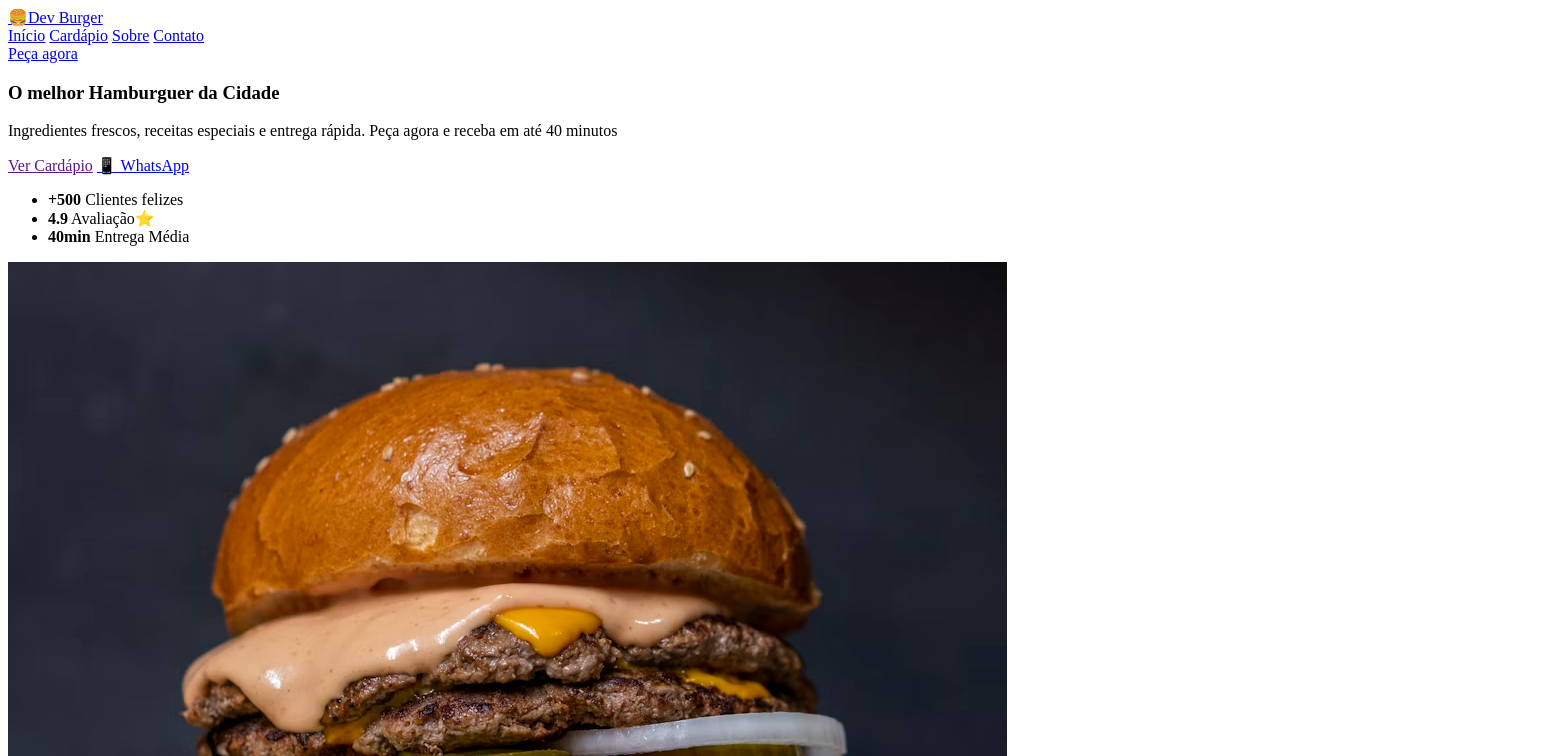
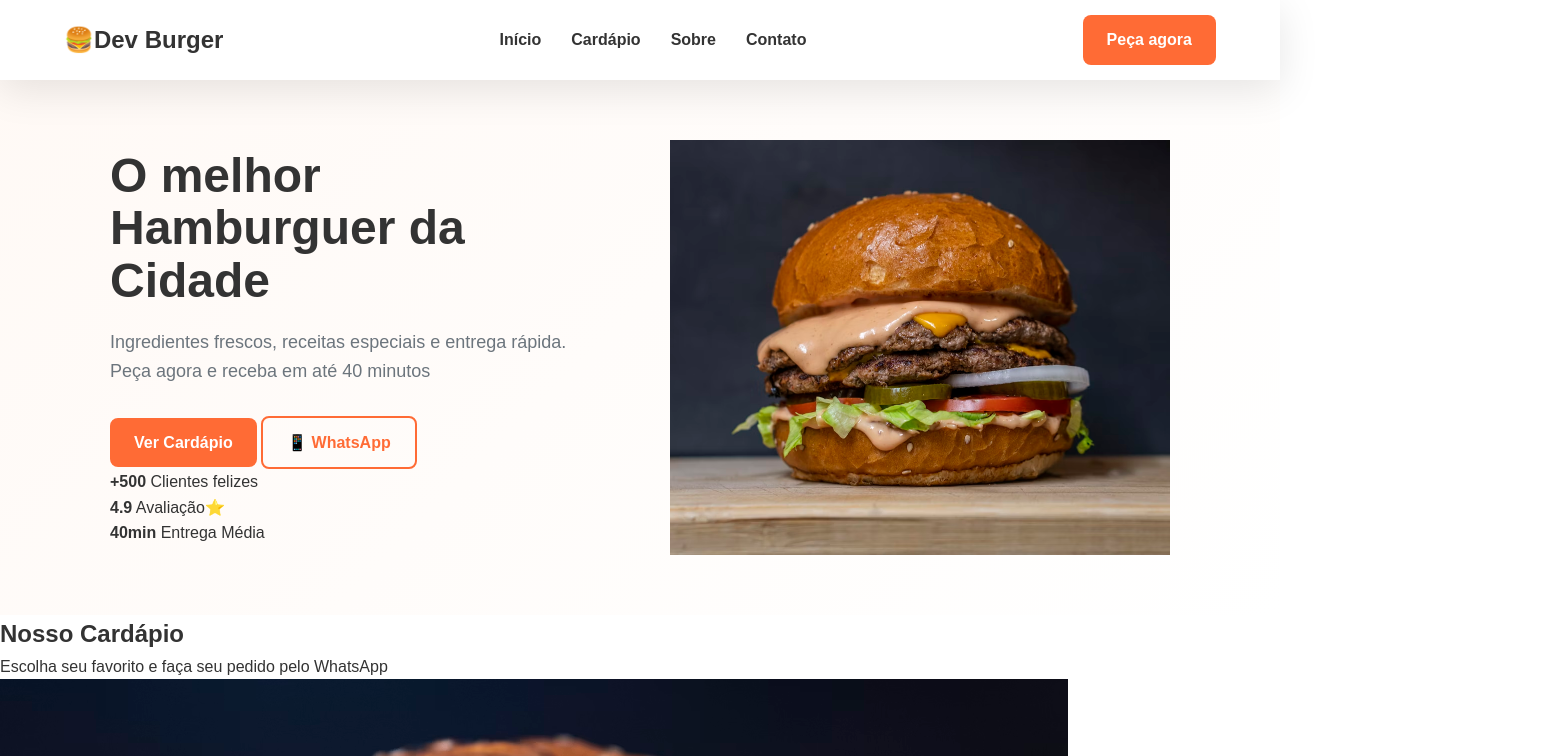
Before and after one commit to pedroaraujo7/Delivery, a plain HTML site: page index.html in a window 1280 px wide. Shown: the top 756 px of the page, 1568 px wide, since content can reach past the window. Drawn offline with Linux system fonts and the light colour scheme.

Commit message:
header e hero feito

```diff
--- a/index.html
+++ b/index.html
@@ -151,7 +151,7 @@
         </section>
     </footer>
 
-    <p>2025 - DevBurguer</p>
+    <p>© 2025 - DevBurguer</p>
 
   </body>
 </html>
--- a/style.css
+++ b/style.css
@@ -0,0 +1,127 @@
+*{
+    margin: 0;
+    padding: 0;
+    box-sizing: border-box;
+}
+
+:root{
+    --primary: #ff6b35;
+    --dark: #1a1a1a;
+    --gray: #6c757d;
+    --light: #f8f9fa;
+    --radius: 16px;
+    --shadow: 0 10px 40px rgba(0,0,0,0.1)
+}
+
+body{
+    font-family: Arial, Helvetica, sans-serif;
+    line-height: 1.6;
+    color: #333;
+}
+
+a{
+    text-decoration: none;
+    color: inherit;
+}
+
+img{
+    max-width: 100%;
+    display: block;
+}
+
+ul{
+    list-style: none;
+}
+
+html{
+    scroll-behavior: smooth;
+}
+
+.btn{
+    background: var(--primary);
+    display: inline-block;
+    padding: 12px 24px;
+    color: #fff;
+    border-radius: 8px;
+    font-weight: 600;
+    transition: 0.3s;
+    cursor: pointer;
+}
+
+.btn:hover{
+    filter: brightness(0.9);
+    transform: translateY(-2px);
+}
+
+.btn-outline {
+    background: transparent;
+    border: 2px solid var(--primary);
+    color: var(--primary);
+}
+
+.btn-outline:hover{
+    background: var(--primary);
+    color: #fff;
+}
+
+.btn-light{
+    background: #fff;
+    color: var(--primary);
+}
+
+.logo{
+    font-size: 24px;
+    font-weight: 700;
+}
+
+header{
+    position: fixed;
+    inset: 0 0 auto 0;
+    display: flex;
+    align-items: center;
+    justify-content: space-between;
+    padding: 15px 5%;
+    background: #fff;
+    box-shadow: var(--shadow);
+    z-index: 99;
+}
+
+header nav{
+    display: flex;
+    gap: 30px;
+}
+
+header nav a {
+    font-weight: 600;
+}
+
+header nav a:hover{
+    color: var(--primary);
+}
+
+.hero-wrapper{
+    background: linear-gradient(135deg, #fff9f5, white);
+    padding-top: 80px;
+}
+
+.hero{
+    display: grid;
+    grid-template-columns: 1fr 1fr;
+    align-items: center;
+    gap: 60px;
+    max-width: 1100px;
+    margin: 0 auto;
+    padding: 60px 20px;
+}
+
+.hero h1{
+    font-size: 48px;
+    line-height: 1.1;
+    margin-bottom: 20px;
+}
+
+.hero p {
+    font-size: 18px;
+    color: var(--gray);
+    margin-bottom: 30px;
+}
```
